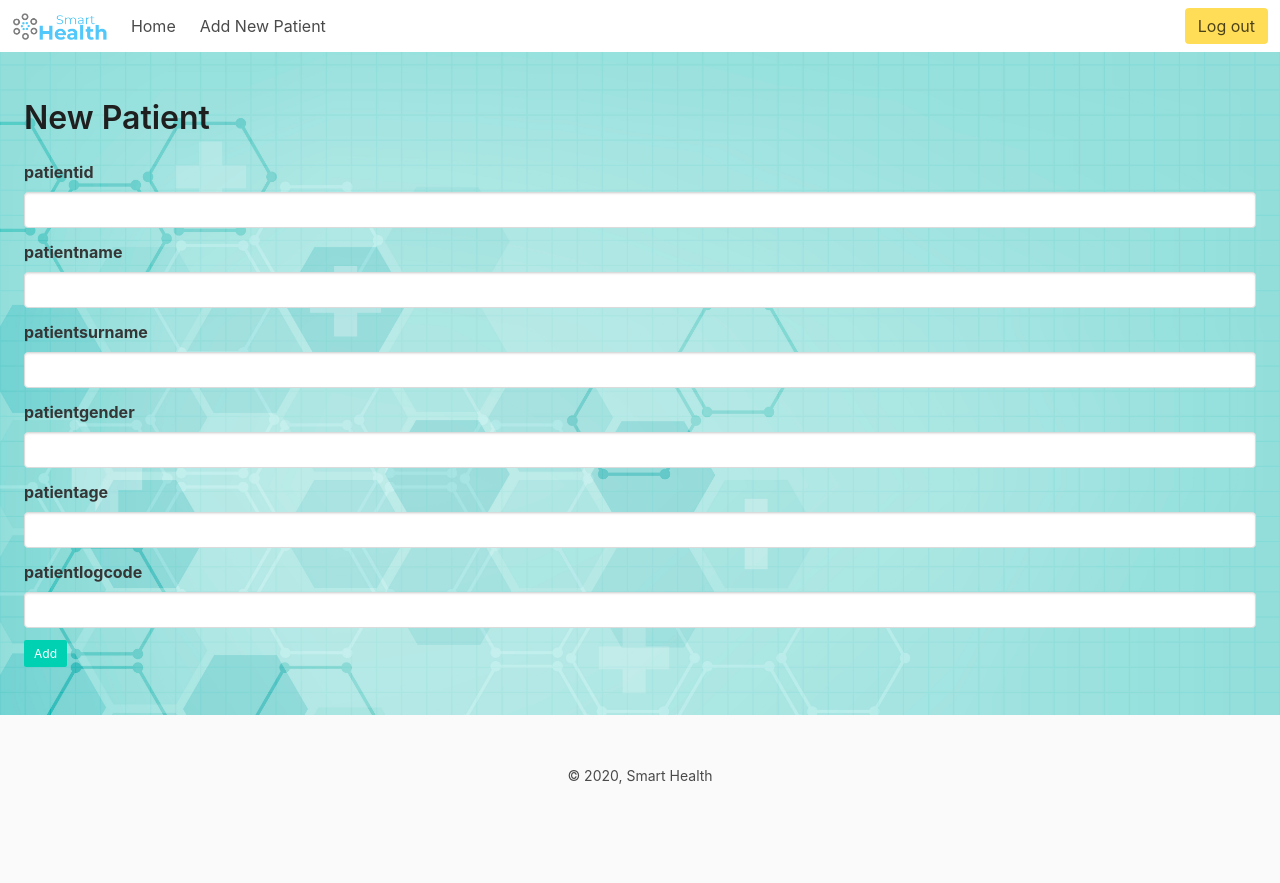
After one commit to SmartHealth-ituse2020/SH-web, a Flask app: page /doctor/add_patient in a window 1280 px wide. The commit adds this page. Run offline with Flask 2, Linux system fonts and the light colour scheme; some libraries are stand-ins or nearby versions.

Commit message:
Add patient page added in doctor views

```diff
--- a/doctor_views.py
+++ b/doctor_views.py
@@ -17,3 +17,31 @@ def home_page_doctor():
     rows = dboperations.query(DATABASE_URL, "patient")
 #     rows={"...", "...", "...", "...", "...", "..."}
     return render_template("home_doctor.html", rows=sorted(rows), len=len(rows))
+
+def add_patient_page_doctor():
+
+    if request.method == "GET":
+        return render_template(
+            "patient_add.html")
+    else:
+        form_patientid = request.form["patientid"]
+        form_patientname = request.form["patientname"]
+        form_patientsurname = request.form["patientsurname"]
+        form_patientgender = request.form["patientgender"]
+        form_patientage = request.form["patientage"]
+        form_patientlogcode = request.form["patientlogcode"]
+
+        STATEMENTS = [ '''
+                      INSERT INTO "patient" (patientid,patientname,patientsurname,patientgender,patientage,patientlogcode)
+                      VALUES (%s,'%s','%s','%s','%s','%s');
+                      ''' % (form_patientid, form_patientname, form_patientsurname, form_patientgender, form_patientage, form_patientlogcode)  ]
+
+        url= DATABASE_URL
+        with dbapi2.connect(url) as connection:
+           cursor = connection.cursor()
+           for statement in STATEMENTS:
+               cursor.execute(statement)
+
+           cursor.close()
+
+        return redirect(url_for("home_page_doctor"))
--- a/server.py
+++ b/server.py
@@ -11,6 +11,7 @@ app.add_url_rule("/doctor", methods=["GET", "POST"], view_func=doctor_views.home
 app.add_url_rule("/", view_func=views.login_page)
 app.add_url_rule("/login", view_func=views.login_page)
 app.add_url_rule("/login/doctor", methods=["GET", "POST"], view_func=doctor_views.login_page_doctor)
+app.add_url_rule("/doctor/add_patient", methods=["GET", "POST"], view_func=doctor_views.add_patient_page_doctor)
 
 if __name__ == "__main__":
     app.run()
--- a/templates/layout_doctor.html
+++ b/templates/layout_doctor.html
@@ -24,7 +24,7 @@
           <a class="navbar-item" href="{{ url_for('home_page_doctor') }}">
             Home
           </a>
-          <a class="navbar-item">
+          <a class="navbar-item" href="{{ url_for('add_patient_page_doctor') }}">
             Add New Patient
           </a>
         </div>
--- /dev/null
+++ b/templates/patient_add.html
@@ -0,0 +1,48 @@
+{% extends "layout_doctor.html" %}
+{% block title %}Add Personnel{% endblock %}
+{% block content %}
+<h1 class="title">New Patient</h1>
+<form action="" method="post" name="patient_add">
+  <div class="field">
+    <label for="patientid" class="label">patientid</label>
+    <div class="control">
+      <input type="text" name="patientid" class="input" />
+    </div>
+  </div>
+  <div class="field">
+    <label for="patientname" class="label">patientname</label>
+    <div class="control">
+      <input type="text" name="patientname" class="input" />
+    </div>
+  </div>
+  <div class="field">
+    <label for="patientsurname" class="label">patientsurname</label>
+    <div class="control">
+      <input type="text" name="patientsurname" class="input" />
+    </div>
+  </div>
+  <div class="field">
+    <label for="patientgender" class="label">patientgender</label>
+    <div class="control">
+      <input type="text" name="patientgender" class="input" />
+    </div>
+  </div>
+  <div class="field">
+    <label for="patientage" class="label">patientage</label>
+    <div class="control">
+      <input type="text" name="patientage" class="input" />
+    </div>
+  </div>
+  <div class="field">
+    <label for="patientlogcode" class="label">patientlogcode</label>
+    <div class="control">
+      <input type="text" name="patientlogcode" class="input" />
+    </div>
+  </div>
+  <div class="field is-grouped">
+    <div class="control">
+      <button class="button is-primary is-small">Add</button>
+    </div>
+  </div>
+</form>
+{% endblock %}
```
